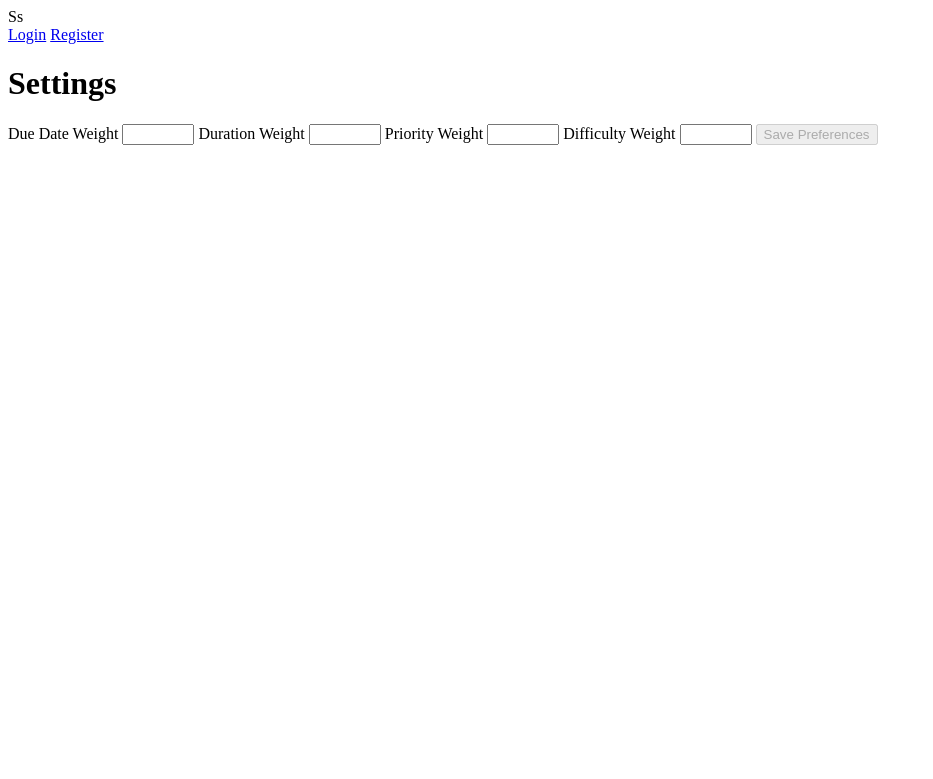
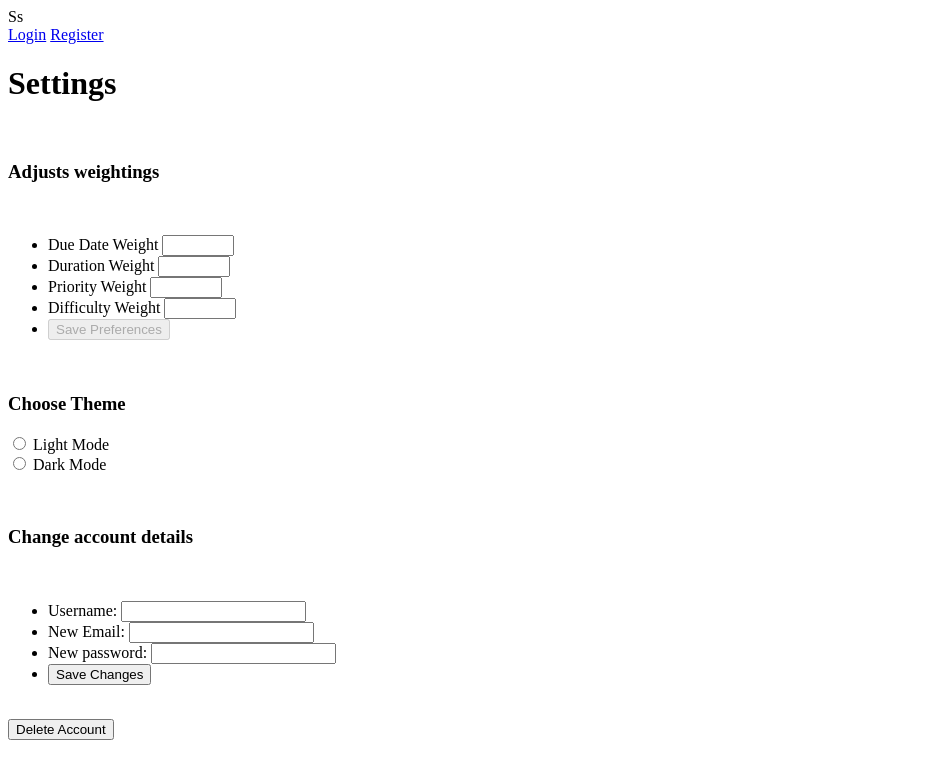
Before and after one commit to DeObjectifOne/CS-code, a Python web app: template Coding time!/website/templates/settings.html in a window 1280 px wide. Shown: the top 779 px of the page, without its empty margins (0-933 px from the left). Run offline with Jinja, Linux system fonts and the light colour scheme; the template is opened without the code that fills it, so the values that code supplies are empty.

Commit message:
Update settings.html

```diff
--- a/Coding time!/website/templates/settings.html
+++ b/Coding time!/website/templates/settings.html
@@ -11,9 +11,23 @@
     Total of all weightings must equal 1.
 </p>
 
+<br>
+<h3>Adjusts weightings</h3>
+
+<br>
 <form method="POST" action="{{ url_for('views.settings') }}">
 
-    <label for="weight_due_date">Due Date Weight</label>
+    <!--When inputting the weights, the max is capped at 1 and the min is 0-->
+    <!--This is to ensure the user cannot go beyond the weigh requirements-->
+    <!--all the data is sent to specific variables in sort.py-->
+    <ul>
+
+        <li>
+            <label
+                for="weight_due_date"
+            >
+                Due Date Weight
+            </label>
             <input
                 type="number"
                 id="weight_due_date"
@@ -22,9 +36,16 @@
                 min="0"
                 max="1"
                 step="0.01"
-        oninput="validateWeights()">
+                oninput="validateWeights()"
+            >
+        </li>
 
-    <label for="weight_duration">Duration Weight</label>
+        <li>
+            <label
+                for="weight_duration"
+            >
+                Duration Weight
+            </label>
             <input
                 type="number"
                 id="weight_duration"
@@ -33,9 +54,16 @@
                 min="0"
                 max="1"
                 step="0.01"
-        oninput="validateWeights()">
+                oninput="validateWeights()"
+            >
+        </li>
 
-    <label for="weight_priority">Priority Weight</label>
+        <li>
+            <label
+                for="weight_priority"
+            >
+                Priority Weight
+            </label>
             <input
                 type="number"
                 id="weight_priority"
@@ -44,9 +72,16 @@
                 min="0"
                 max="1"
                 step="0.01"
-        oninput="validateWeights()">
+                oninput="validateWeights()"
+            >
+        </li>
 
-    <label for="weight_difficulty">Difficulty Weight</label>
+        <li>
+            <label
+                for="weight_difficulty"
+            >
+                Difficulty Weight
+            </label>
             <input
                 type="number"
                 id="weight_difficulty"
@@ -55,9 +90,138 @@
                 min="0"
                 max="1"
                 step="0.01"
-        oninput="validateWeights()">
+                oninput="validateWeights()"
+            >
+        </li>
 
-    <button type="submit" id="save-button" disabled>Save Preferences</button>
+        <li>
+            <button
+                type="submit"
+                id="save-button"
+                disabled
+            >
+                Save Preferences
+            </button>
+        </li>
+
+    </ul>
+
+</form>
+
+<br>
+<form>
+
+    <h3>Choose Theme</h3>
+    <input
+        type="radio"
+        id="light"
+        name="theme"
+        value="light"
+        {% if current_user.theme == 'light' %}checked{% endif %}
+        onchange="changeTheme(this.value)"
+    >
+    <label
+        for="light"
+    >
+        Light Mode
+    </label><br>
+
+    <input
+        type="radio"
+        id="dark"
+        name="theme"
+        value="dark"
+        {% if current_user.theme == 'dark' %}checked{% endif %}
+        onchange="changeTheme(this.value)"
+    >
+    <label
+        for="dark"
+    >
+        Dark Mode
+    </label>
+    <br>
+
+</form>
+
+<br>
+<h3>Change account details</h3>
+
+<br>
+<form
+    action="{{ url_for('auth.update_account') }}"
+    method="POST"
+>
+
+    <ul>
+
+        <li>
+            <label
+                for="username"
+            >
+                Username:
+            </label>
+            <input
+                type="username"
+                id="username"
+                name="username"
+                value="{{ current_user.username }}"
+            >
+        </li>
+
+        <li>
+            <label
+                for="email"
+            >
+                New Email:
+            </label>
+            <input
+                type="email"
+                id="email"
+                name="email"
+                value="{{ current_user.email }}"
+            >
+        </li>
+
+        <li>
+            <label
+                for="password"
+            >
+                New password:
+            </label>
+            <input
+                type="password"
+                id="password"
+                name="password"
+                value="{{ current_user.password }}"
+            >
+        </li>
+
+        <li>
+            <button
+                type="submit"
+            >
+                Save Changes
+            </button>
+        </li>
+
+    </ul>
+
+</form>
+
+<br>
+<form
+    action="{{ url_for('auth.delete_account') }}"
+    method="POST"
+    onsubmit="return confirm('Are you sure you want to delete your account?, this action cannot be undone')"
+>
+
+    <button
+        type="submit"
+        class="btn btn-danger"
+    >
+        Delete Account
+    </button>
+
 </form>
 
 <script>
@@ -88,4 +252,26 @@ function validateWeights() {
 }
 </script>
 
+<script>
+
+    function changeTheme(theme) {
+        fetch('/save_theme', {
+            method: 'POST',
+            headers: {
+                'Content-Type': 'application/x-www-form-urlencoded'
+            },
+            body: `theme=${theme}`
+        }).then(response => {
+            if (response.ok) {
+                location.reload(); // Reload the page to apply the new theme
+            } else {
+                console.error('Failed to update theme');
+            }
+        }).catch(error => {
+            console.error('Error:', error);
+        });
+    }
+
+</script>
+
 {% endblock %}
```
Lines whose indentation alone changed are shown as unchanged.
